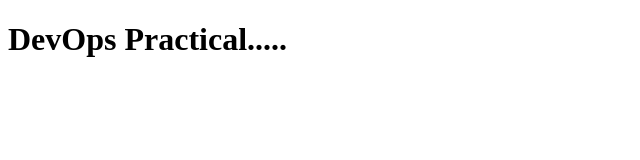
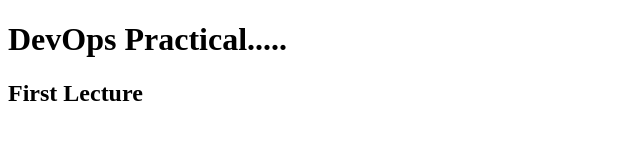
Before and after one commit to Urooj-Rehman97/DevOps2406c2, a plain HTML site: page index.html in a window 1280 px wide. Shown: the whole page, without its empty margins (0-640 px from the left). Drawn offline with Linux system fonts and the light colour scheme.

Commit message:
another chnge

```diff
--- a/index.html
+++ b/index.html
@@ -7,5 +7,6 @@
 </head>
 <body>
     <h1>DevOps Practical.....</h1>
+    <h2>First Lecture</h2>
 </body>
 </html>
```
